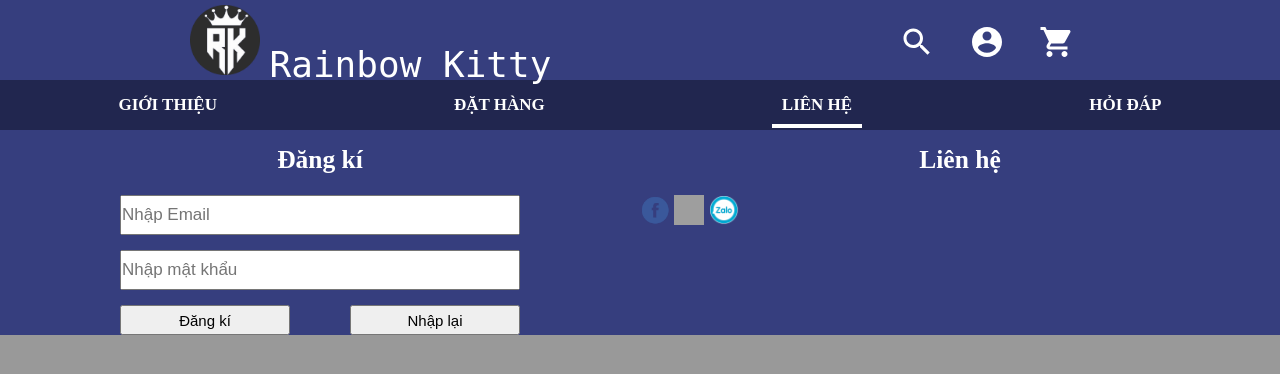
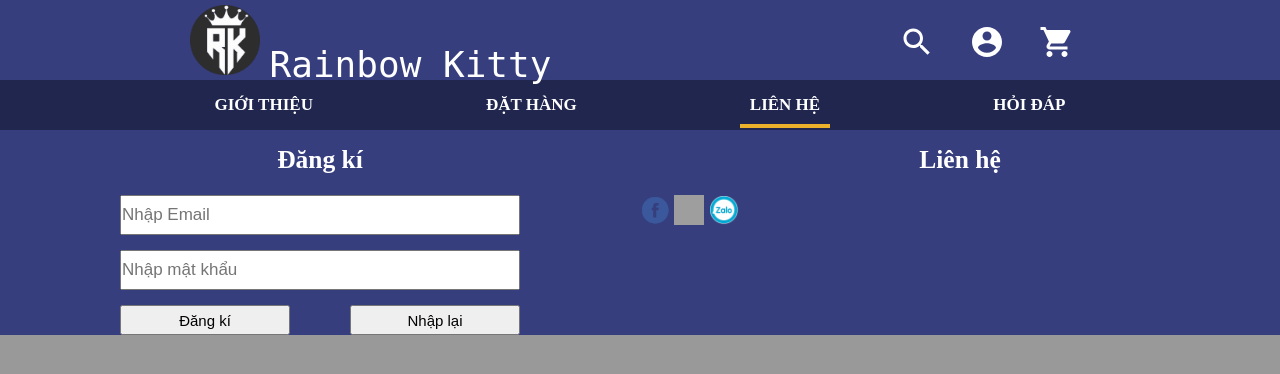
Before and after one commit to xgnell/RainbowShop, a PHP site: page /public/contact.php in a window 1280 px wide. Shown: the top 374 px of the page. Run offline with PHP 8.4, Linux system fonts and the light colour scheme; grey boxes are pictures that could not be loaded.

Commit message:
Custom menu bar

```diff
--- a/public/templates/menu.php
+++ b/public/templates/menu.php
@@ -1,7 +1,16 @@
 <style>
     /* All menu */
+    #div_all_menu {
+        width: 100%;
+        background-color: #21264f;
+    }
+    .menu {
+        position: sticky; top: 0;
+        width: 100%;
+    }
     #nav-menu {
-        width: 100%;
+        margin:auto;
+        width: 80%;
         line-height: 50px;
         background-color: #21264f;
     }
@@ -24,14 +33,15 @@
     }
     /* Hover an option */
     #nav-menu ul li a:hover {
-        border-bottom: 4px #ffffff solid;
+        border-bottom: 4px #ebb12a solid;
     }
 
     /* Display highlight current selected option */
     #nav-menu .current-option {
-        border-bottom: 4px #ffffff solid;
+        border-bottom: 4px #ebb12a solid;
     }
 </style>
+<div id="div_all_menu">
     <div id="nav-menu">
         <ul>
             <li><a id="link-intro" name="home" href="/public/home.php">Giới thiệu</a></li>
@@ -49,3 +59,4 @@
             }
         </script>
     </div>
+</div>
```
Also changed, not shown: public/home.php (+1 -7 lines). Lines whose indentation alone changed are shown as unchanged.
